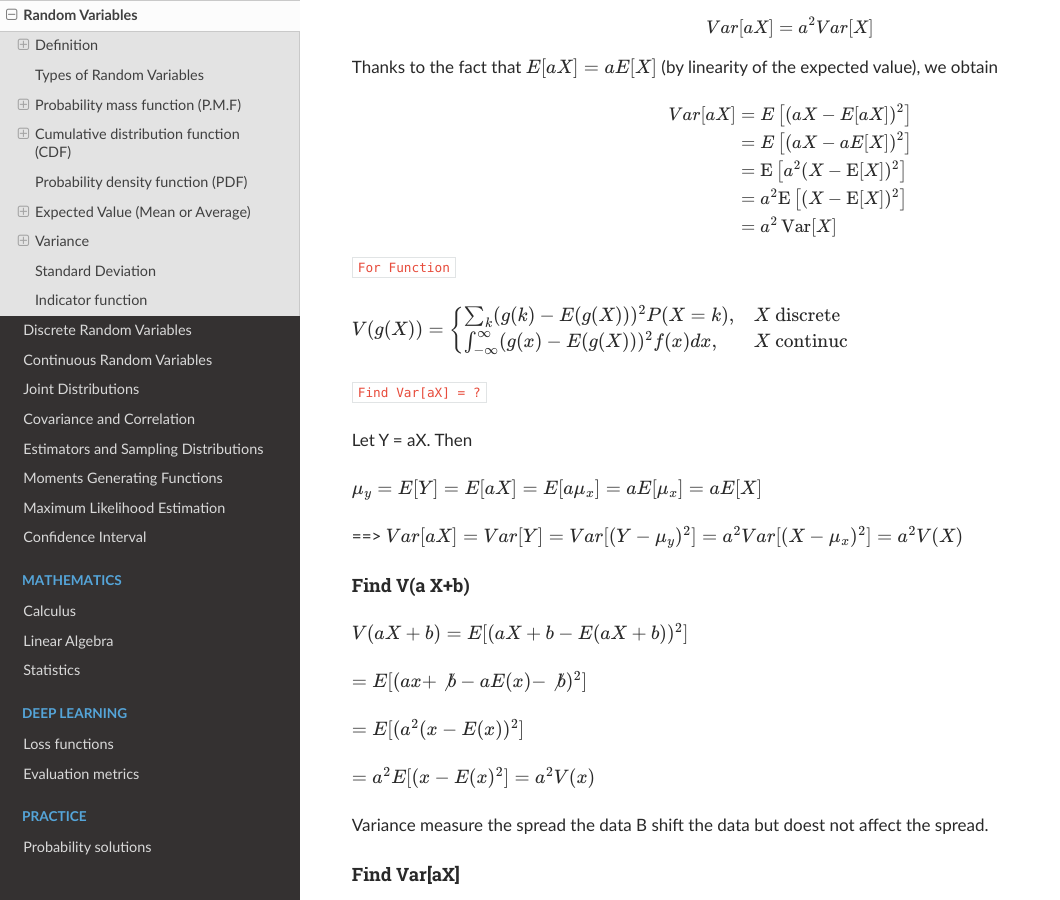
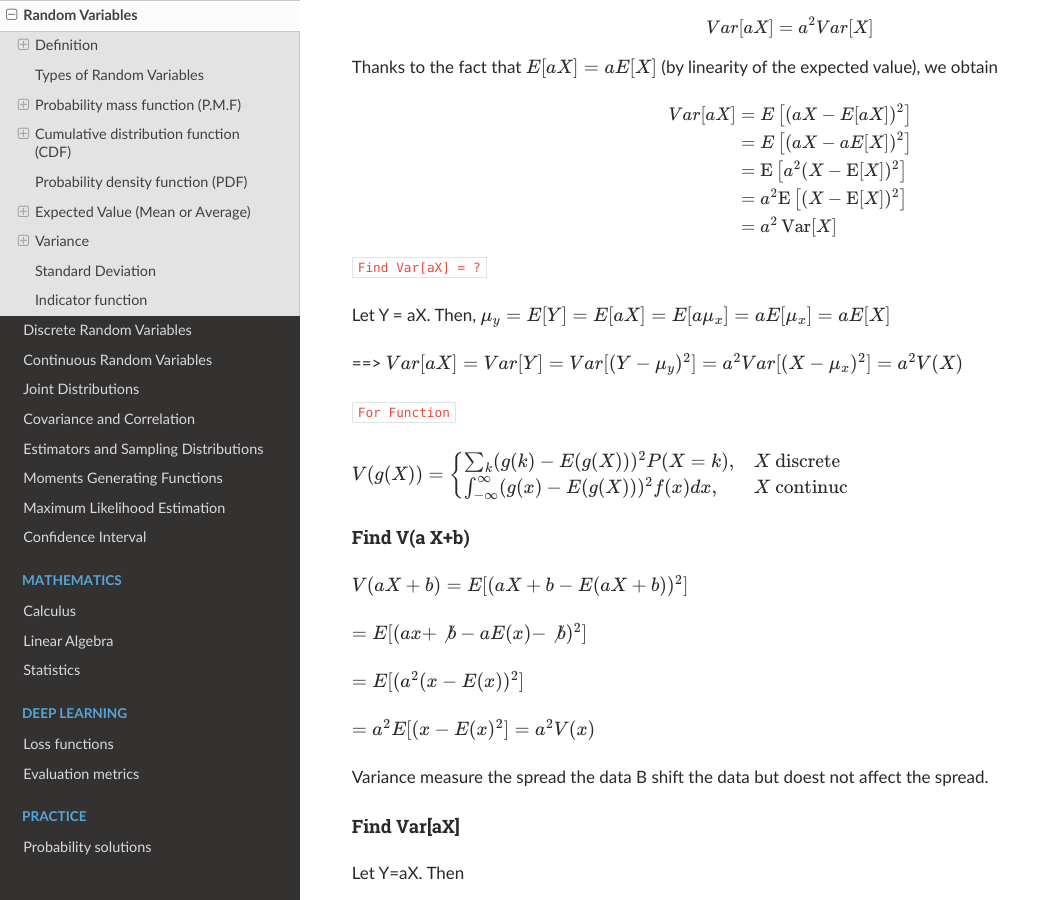
Before and after one commit to akkefa/ml-notes, a Sphinx documentation site: the page built from docs/probability/random_variable.md, in a window 1280 px wide and 900 px high, scrolled down 7948 px. Shown: the whole window, without its empty margins (0-1060 px from the left). Built offline with Sphinx 7.4.7 and the Read the Docs theme 2.0.0, drawn with Linux system fonts in a browser that asks for light colours.

Commit message:
new changes

```diff
--- a/docs/probability/random_variable.md
+++ b/docs/probability/random_variable.md
@@ -393,17 +393,15 @@ Var[a X] &=E\left[(a X-E[a X])^{2}\right] \\
 \end{aligned}
 $$
 
+`Find Var[aX] = ?`
+
+Let Y = aX. Then, $\mu_y = E[Y] = E[aX] = E[a\mu_x] = aE[\mu_x] = aE[X]$
+
+==> $Var[aX] = Var[Y] = Var[(Y - \mu_y)^2] = a^2 Var[(X - \mu_x)^2] = a^2 V(X)$
+
 `For Function`
 
 $V(g(X))= \begin{cases}\sum_{k}(g(k)-E(g(X)))^{2} P(X=k), & X \text { discrete } \\ \int_{-\infty}^{\infty}(g(x)-E(g(X)))^{2} f(x) d x, & X \text { continuc }\end{cases}$
-
-`Find Var[aX] = ?`
-
-Let Y = aX. Then
-
-$\mu_y = E[Y] = E[aX] = E[a\mu_x] = aE[\mu_x] = aE[X]$
-
-==> $Var[aX] = Var[Y] = Var[(Y - \mu_y)^2] = a^2 Var[(X - \mu_x)^2] = a^2 V(X)$
 
 #### Find V(a X+b)
 
```
